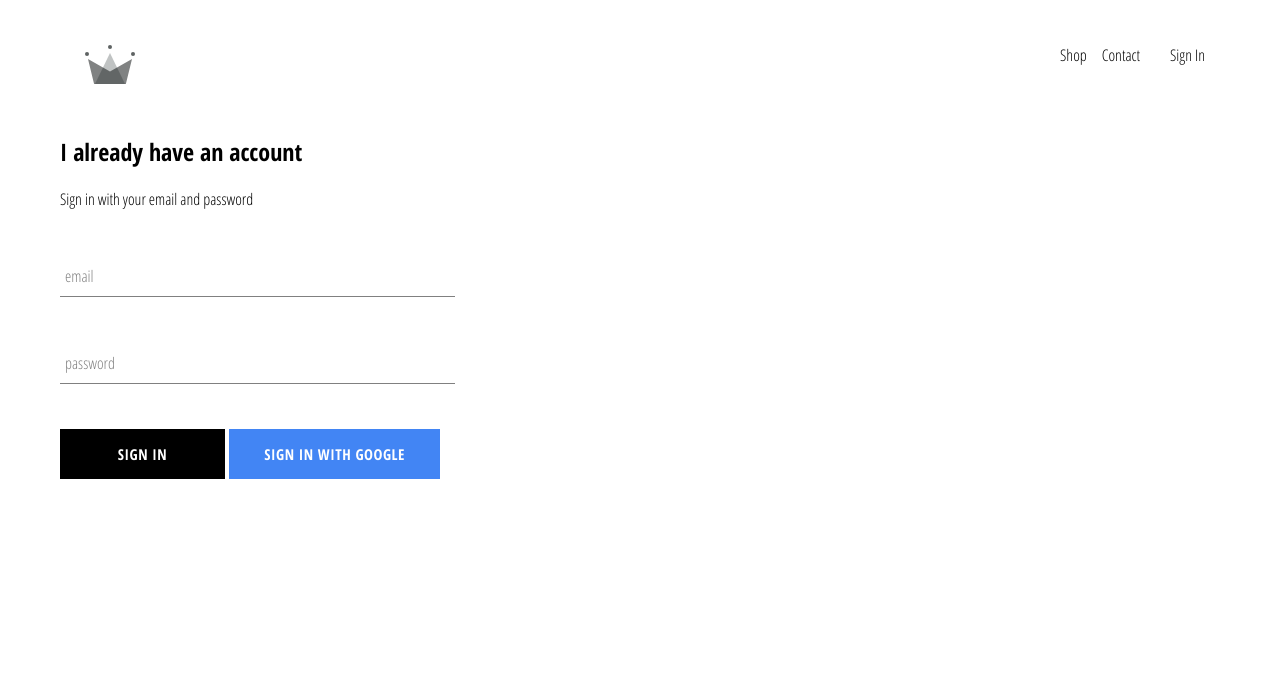
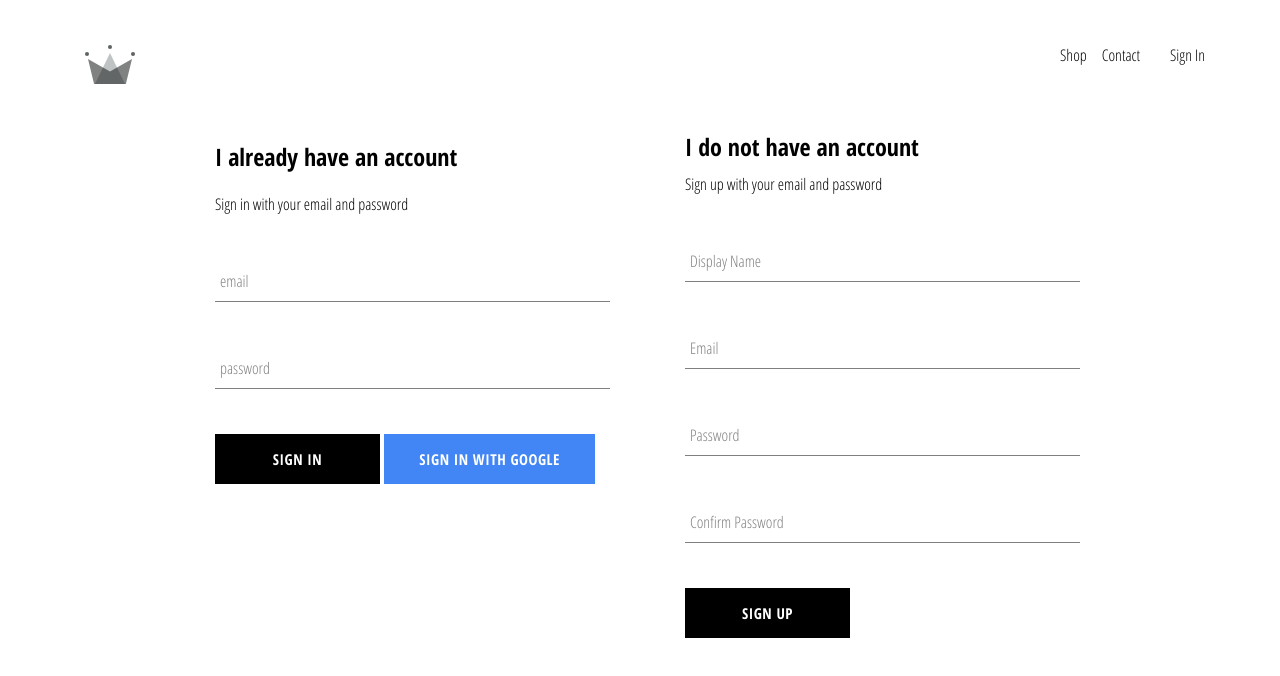
Before and after one commit to dtuckersuh/Crown-Clothing, a React (Create React App) app: page /signin in a window 1280 px wide. Shown: the top 676 px of the page. Built offline with nearby package versions, Linux system fonts and the light colour scheme; no server answers.

Commit message:
implemented storage of authenticated users into firestore

```diff
--- a/src/App.js
+++ b/src/App.js
@@ -34,6 +34,7 @@
             }
           })
         })
+        console.log(this.state);
       }
       this.setState({ currentUser: userAuth })
     })
--- /dev/null
+++ b/src/components/sign-up/sign-up.component.jsx
@@ -0,0 +1,91 @@
+import React from 'react';
+
+import FormInput from '../form-input/form-input.component';
+import CustomButton from '../custom-button/custom-button.component';
+
+import { auth, createUserProfileDocument } from '../../firebase/firebase.utils';
+import { createUserWithEmailAndPassword } from '@firebase/auth';
+
+import './sign-up.styles.scss';
+
+class SignUp extends React.Component {
+    constructor() {
+        super()
+
+        this.state = {
+            displayName: '',
+            email: '',
+            password: '',
+            confirmPassword: ''
+        }
+    }
+
+    handleSubmit = async event => {
+        event.preventDefault();
+
+        const { displayName, email, password, confirmPassword } = this.state;
+        if (password !== confirmPassword) {
+            alert('passwords do not match!');
+            return;
+        }
+        try {
+           const { user } = await createUserWithEmailAndPassword(auth, email, password);
+           await createUserProfileDocument(user, { displayName });
+
+           // Reset form
+           this.setState({
+                displayName: '',
+                email: '',
+                password: '',
+                confirmPassword: ''
+            });
+
+        } catch (e) {
+            console.error(e);
+        }
+    }
+
+    handleChange = event => {
+        const { name, value } = event.target;
+        this.setState({ [name]: value })
+    }
+
+    render() {
+        const { displayName, email, password, confirmPassword } = this.state
+        return (
+            <div className='sign-up'>
+                <h2 className='title'>I do not have an account</h2>
+                <span>Sign up with your email and password</span>
+                <form className='sign-up-form' onSubmit={ this.handleSubmit }>
+                    <FormInput type='text'
+                        name='displayName'
+                        value={displayName}
+                        onChange={ this.handleChange }
+                        label='Display Name'
+                        required />
+                    <FormInput type='email'
+                        name='email'
+                        value={email}
+                        onChange={ this.handleChange }
+                        label='Email'
+                        required />
+                    <FormInput type='password'
+                        name='password'
+                        value={password}
+                        onChange={ this.handleChange }
+                        label='Password'
+                        required />
+                    <FormInput type='password'
+                        name='confirmPassword'
+                        value={confirmPassword}
+                        onChange={ this.handleChange }
+                        label='Confirm Password'
+                        required />
+                <CustomButton type='submit'>Sign Up</CustomButton>
+                </form>
+            </div>
+        )
+    }
+}
+
+export default SignUp;
--- /dev/null
+++ b/src/components/sign-up/sign-up.styles.scss
@@ -0,0 +1,9 @@
+.sign-up {
+  display: flex;
+  flex-direction: column;
+  width: 380px;
+
+  .title {
+    margin: 10px 0;
+  }
+}
--- a/src/firebase/firebase.utils.js
+++ b/src/firebase/firebase.utils.js
@@ -39,13 +39,12 @@
     const createdAt = new Date();
 
     try {
-      const docRef = await setDoc(userRef, {
+      await setDoc(userRef, {
         displayName,
         email,
         createdAt,
         ...additionalData
       })
-      console.log("Document written with ID: ', ", docRef.id)
     } catch(e) {
       console.log('error creating user', e.message);
     }
--- a/src/pages/sign-in-and-sign-up/sign-in-and-sign-up.component.jsx
+++ b/src/pages/sign-in-and-sign-up/sign-in-and-sign-up.component.jsx
@@ -1,10 +1,14 @@
 import React from 'react';
 
 import SignIn from '../../components/sign-in/sign-in.component'
+import SignUp from '../../components/sign-up/sign-up.component'
+
+import './sign-in-and-sign-up.styles.scss'
 
 const SignInAndSignUpPage = () => (
         <div className='sign-in-and-sign-up'>
            <SignIn />
+           <SignUp />
         </div>
 )
 
--- a/src/pages/sign-in-and-sign-up/sign-in-and-sign-up.styles.scss
+++ b/src/pages/sign-in-and-sign-up/sign-in-and-sign-up.styles.scss
@@ -0,0 +1,6 @@
+.sign-in-and-sign-up {
+  width: 850px;
+  display: flex;
+  justify-content: space-between;
+  margin: 30px auto;
+}
```
